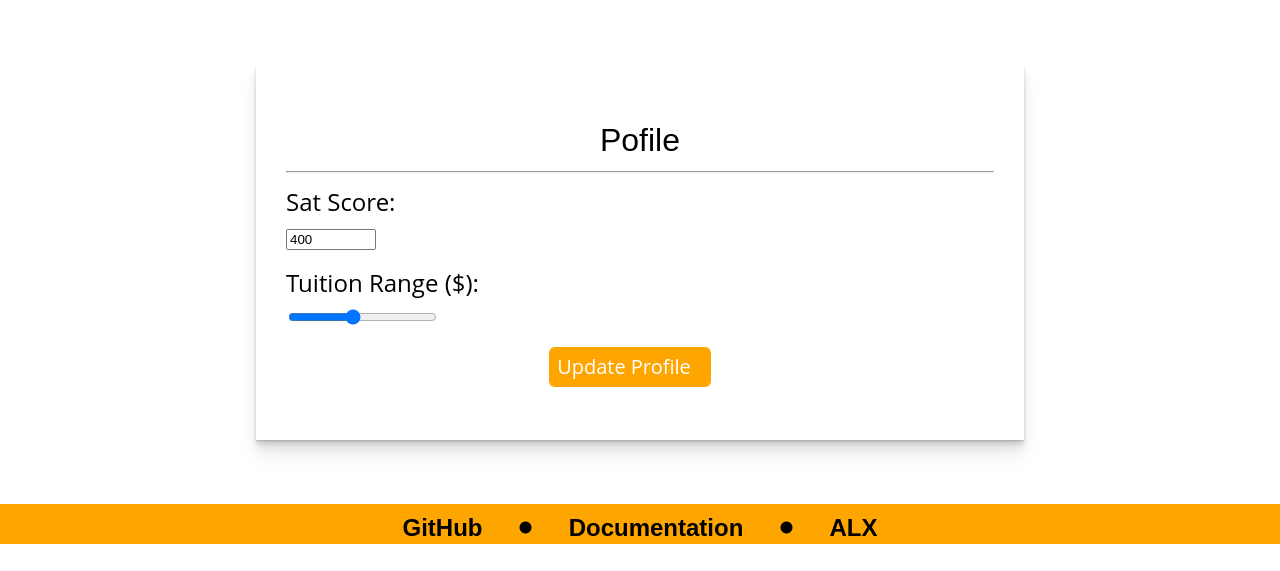
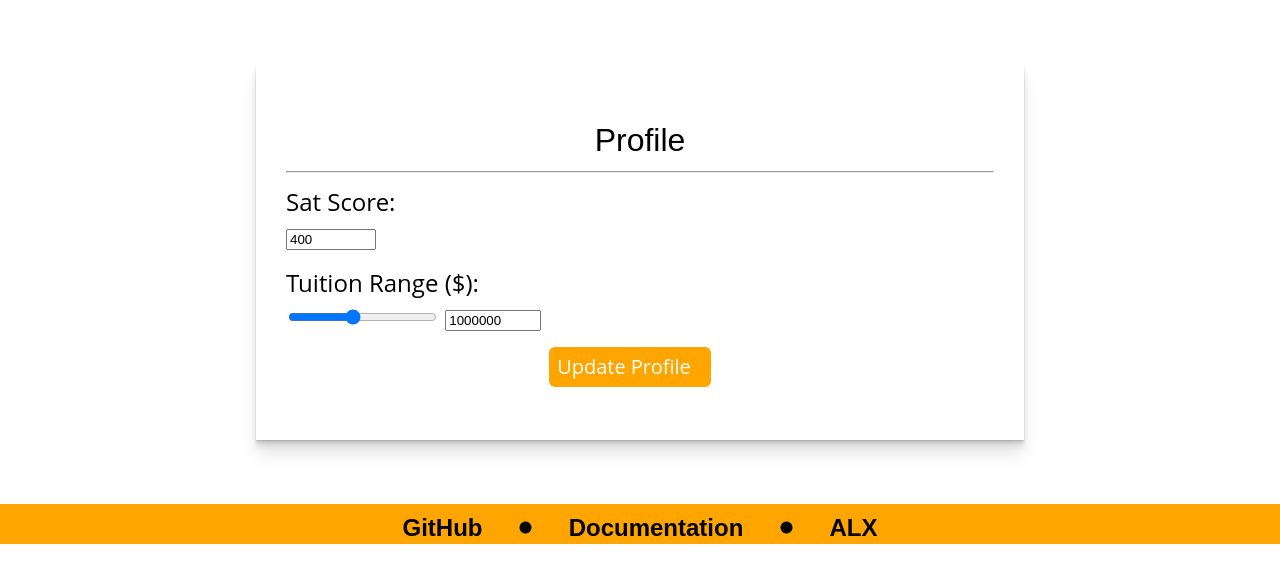
Before and after one commit to josephtam-github/Enrollege, a Flask app: template enrollege/templates/profile.html in a window 1280 px wide. Shown: the part 80-651 px from the top of the page. Run offline with Flask 3, Linux system fonts and the light colour scheme; the template is opened without the code that fills it: values that come from a table or form of the project are taken from there, others are empty; some libraries are stand-ins or nearby versions; some web fonts are replaced.

Commit message:
feat: include form input for displaying slider value in profile.html
style: fix typo in profile name

```diff
--- a/enrollege/templates/profile.html
+++ b/enrollege/templates/profile.html
@@ -7,7 +7,7 @@
 {% block content %}
             <section class="login-body layered box">
                 <div>
-                    <h2>Pofile</h2>
+                    <h2>Profile</h2>
                     <hr>
                 </div>
                 <div>
@@ -15,7 +15,7 @@
                         {{ form.hidden_tag() }}
                         <div>
                                 {{ form.sat_score.label() }}
-                            <div>
+                            <div class="quantity">
                                 {{ form.sat_score() }}
                             </div>
                         </div>
@@ -23,6 +23,7 @@
                                 {{ form.tuition.label() }}
                             <div>
                                 {{ form.tuition() }}
+                                {{ form.tuition_display(class="range-value", id="tuition_value") }}
                             </div>
                         </div>
                         <div>
```
